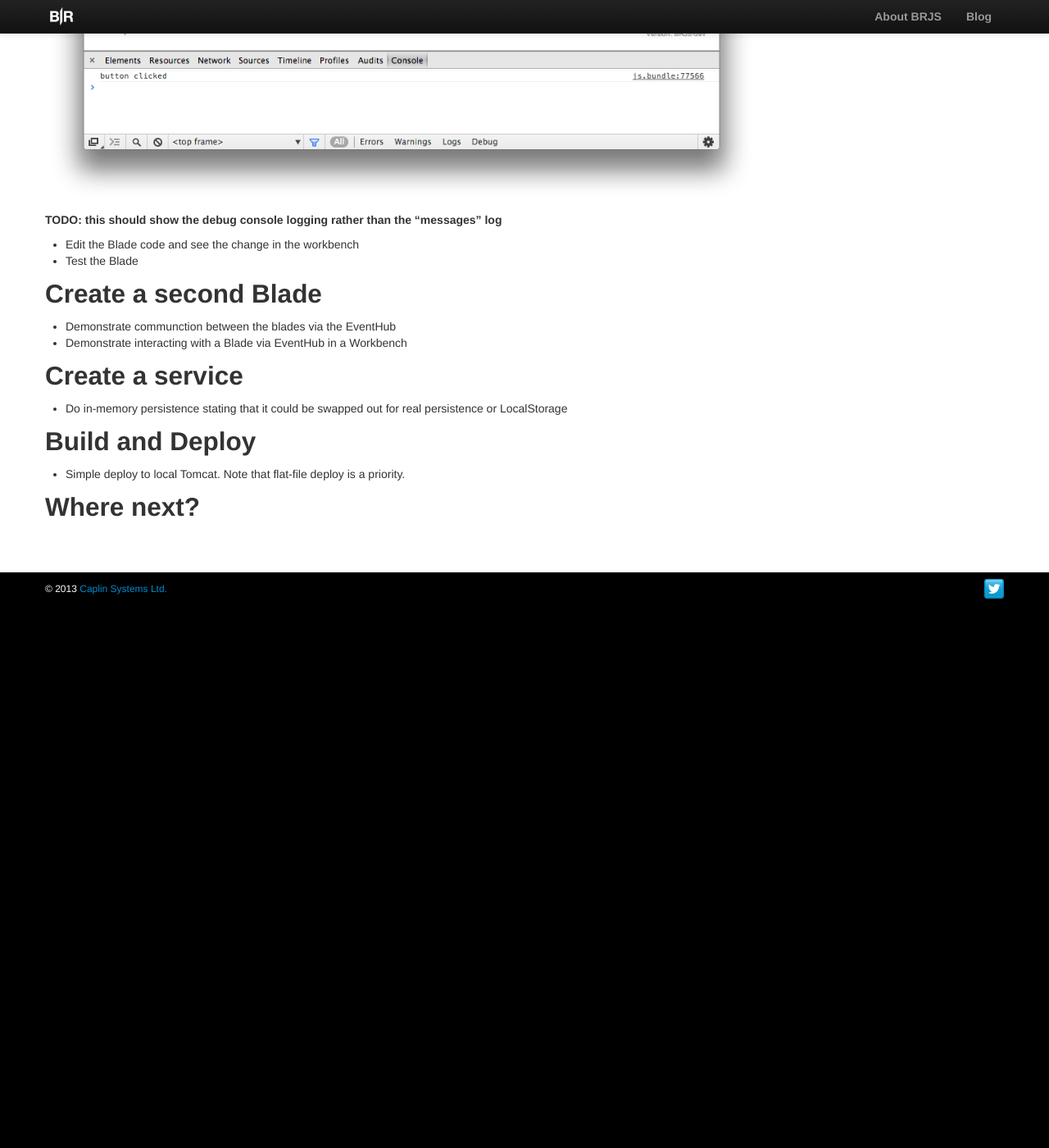
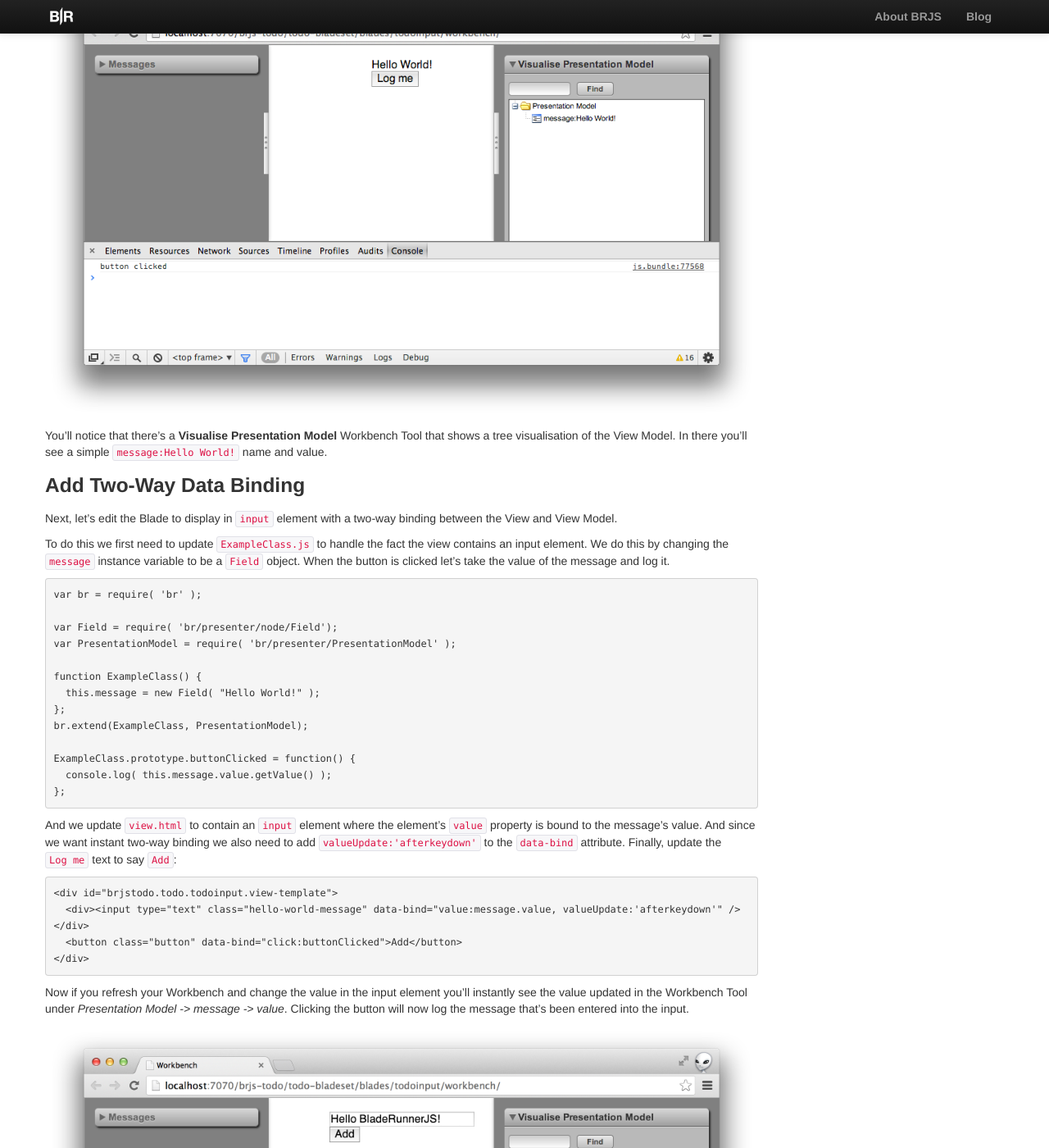
Before and after one commit to BladeRunnerJS/brjs-site, a Jekyll site: the page built from docs/use/getting_started.md, in a window 1280 px wide and 1400 px high, scrolled down 2640 px. Shown: the whole window at 82% size. Built offline with Jekyll 4.4.1, drawn with Linux system fonts in a browser that asks for light colours; nearby versions of some CDN libraries; before the commit the page ends 3388 px from its top, so only the background shows below that; some of the changed text lies outside the part shown.

Commit message:
ongoing wip - more content

```diff
--- a/docs/use/getting_started.md
+++ b/docs/use/getting_started.md
@@ -7,6 +7,8 @@
 <p><strong>This guide provides you with a basic overview of getting started with BladeRunnerJS (BRJS), including covering some of the core concepts.</strong></p>
 
 This isn't your typical 2 minute getting started guide - it probably takes around 10 minutes. This is because BRJS is meant to help you build large-scale applications, so we need to go into a bit of detail in order to cover things like developing using Workbenches, cross-blade communication using the EventHub and services.
+
+We'll follow convention to do this sort of thing - since following conventions are good - and we'll build a **Todo List**.
 
 It'll be 10 minutes well-spent.
 
@@ -60,7 +62,11 @@
 
 Now we can create our first Blade and start developing.
 
-## Develop a Blade
+## The Todo Input Blade
+
+First, let's create a Blade for capturing the Todo items.
+
+### Scaffold the Blade
 
 Create a new blade using the CLI:
 
@@ -84,6 +90,8 @@
 	</ul>
 </div>
 
+### View the Code
+
 Within `todoinput/src` you'll find an `ExampleClass.js` file:
 
     var br = require( 'br' );
@@ -92,7 +100,7 @@
     var PresentationModel = require( 'br/presenter/PresentationModel' );
 
     function ExampleClass() {
-      this.message = new Property("Hello World!" );
+      this.message = new Property( "Hello World!" );
     };
     br.extend(ExampleClass, PresentationModel);
 
@@ -100,30 +108,91 @@
       console.log( 'button clicked' );
     };
 
-Above, `ExampleClass` is a View Model which is bound to a view. You'll notice that `ExampleClass` extends `PresentationModel`. This deals with binding to the view. The view definition can be found in an HTML template in `resources/html/view.html`:
+<div class="alert alert-info">
+	<p>
+		We plan to <a href="https://github.com/BladeRunnerJS/brjs/issues/6">give auto-generated files better names</a>.
+	</p>
+</div>
+
+Above, `ExampleClass` is a View Model which is bound to a view. You'll notice that `ExampleClass` extends something called `PresentationModel`. This deals with binding data to the view. The view definition can be found in an HTML template in `resources/html/view.html`:
 
     <div id="brjstodo.todo.todoinput.view-template">
       <div class="hello-world-message" data-bind="text:message"></div>
       <button class="button" data-bind="click:buttonClicked">Log me</button>
     </div>
 
-Now that you've seen the View Model class and the view, let's launch a Workbench and see the Blade running.
+### Run the Blade in a Workbench
+
+Now that you've seen the View Model class and the view template, let's launch a Workbench and see the Blade running.
 
 Using the CLI run:
 
     unzip_location/sdk/brjs start
 
-This will start the development web server running on localhost port 7070. You can navigate to the workbench via http://localhost:7070 or go directly to it via http://localhost:7070/dashboard/#apps/brjs-todo/todo/todoinput/workbench.
+This will start the development web server running on localhost port 7070. You can navigate to the workbench via http://localhost:7070 or go directly to it via http://localhost:7070/brjs-todo/todo-bladeset/blades/todoinput/workbench/.
 
 ![](/docs/use/img/hello-world-workbench.png)
 
-**TODO: this should show the debug console logging rather than the "messages" log**
+You'll notice that there's a **Visualise Presentation Model** Workbench Tool that shows a tree visualisation of the View Model. In there you'll see a simple `message:Hello World!` name and value.
 
-* Edit the Blade code and see the change in the workbench
-* Test the Blade
+### Add Two-Way Data Binding
 
-## Create a second Blade
+Next, let's edit the Blade to display in `input` element with a two-way binding between the View and View Model.
 
+To do this we first need to update `ExampleClass.js` to handle the fact the view contains an input element. We do this by changing the `message` instance variable to be a `Field` object. When the button is clicked let's take the value of the message and log it.
+
+    var br = require( 'br' );
+
+    var Field = require( 'br/presenter/node/Field');
+    var PresentationModel = require( 'br/presenter/PresentationModel' );
+
+    function ExampleClass() {
+      this.message = new Field( "Hello World!" );
+    };
+    br.extend(ExampleClass, PresentationModel);
+
+    ExampleClass.prototype.buttonClicked = function() {
+      console.log( this.message.value.getValue() );
+    };
+
+And we update `view.html` to contain an `input` element where the element's `value` property is bound to the message's value. And since we want instant two-way binding we also need to add `valueUpdate:'afterkeydown'` to the `data-bind` attribute. Finally, update the `Log me` text to say `Add`:
+
+    <div id="brjstodo.todo.todoinput.view-template">
+      <div><input type="text" class="hello-world-message" data-bind="value:message.value, valueUpdate:'afterkeydown'" /></div>
+      <button class="button" data-bind="click:buttonClicked">Add</button>
+    </div>
+
+Now if you refresh your Workbench and change the value in the input element you'll instantly see the value updated in the Workbench Tool under *Presentation Model -> message -> value*. Clicking the button will now log the message that's been entered into the input.
+
+![](/docs/use/img/hello-bladerunnerjs-workbench.png)
+
+## Testing a Blade
+
+**TODO**
+
+## Create a Todo Items Blade
+
+Create a second blade to show the Todo list items using the CLI:
+
+    unzip_location/sdk/brjs create-blade brjs-todo todo todoitems
+
+This will create all the same assets that were created for the first blade, but in a `todoitems` directory.
+
+Open up the newly generated `ExampleClass.js` and edit it to have an instance variable called `items`. `items` should be a `NodeList` since it will contain a list of Todo list items, each of which should be a `DisplayItem`. Also, we don't need the `buttonClicked` handler so remove that:
+
+    var br = require( 'br' );
+
+    var NodeList = require( 'br/presenter/node/NodeList');
+    var DisplayField = require( 'br/presenter/node/DisplayField' );
+
+    function ExampleClass() {
+      this.items = new NodeList( [ new DisplayField( 'foo' ), new DisplayField( 'bar' ) ] );
+    };
+
+    br.extend( ExampleClass, PresentationModel );
+
+* Update View HTML template
+* View this in the Workbench
 * Demonstrate communction between the blades via the EventHub
 * Demonstrate interacting with a Blade via EventHub in a Workbench
 
```
Also changed, not shown: docs/use/img/hello-bladerunnerjs-workbench.png (added), docs/use/img/hello-world-workbench.png.
